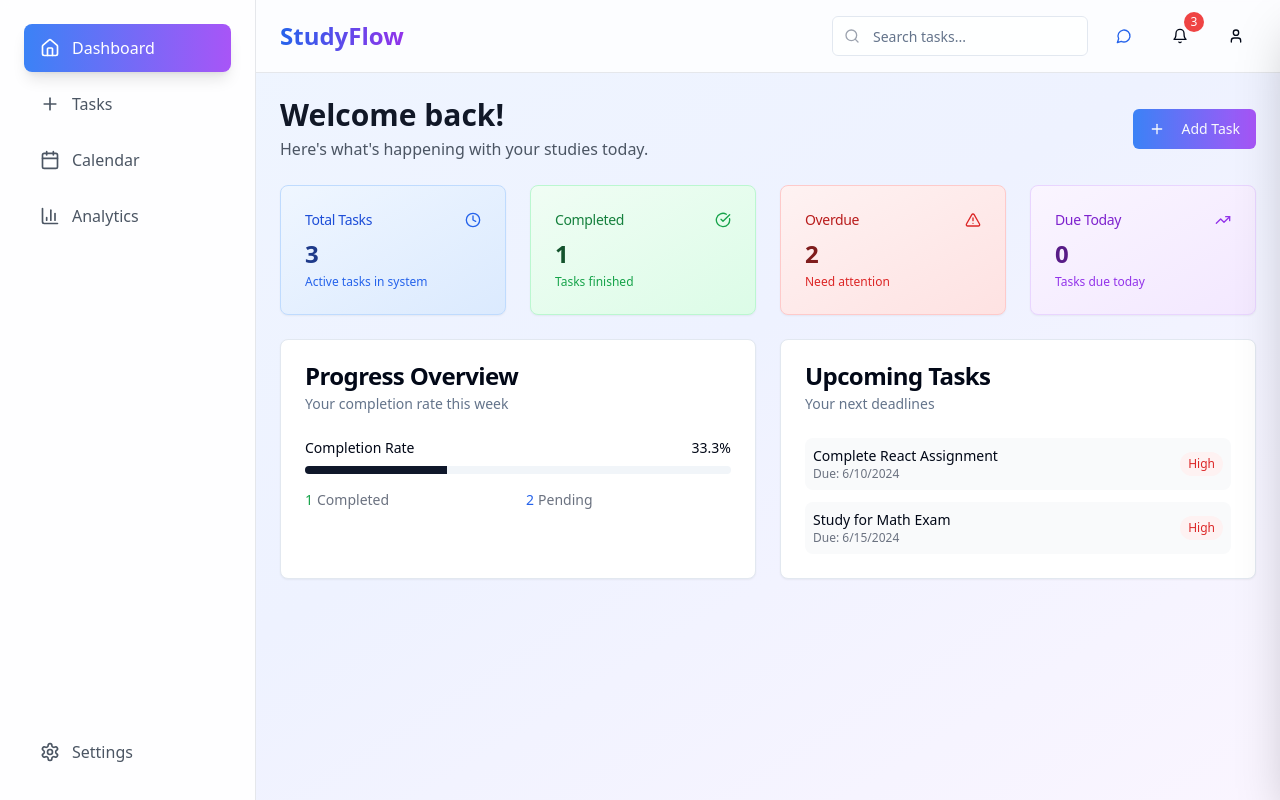
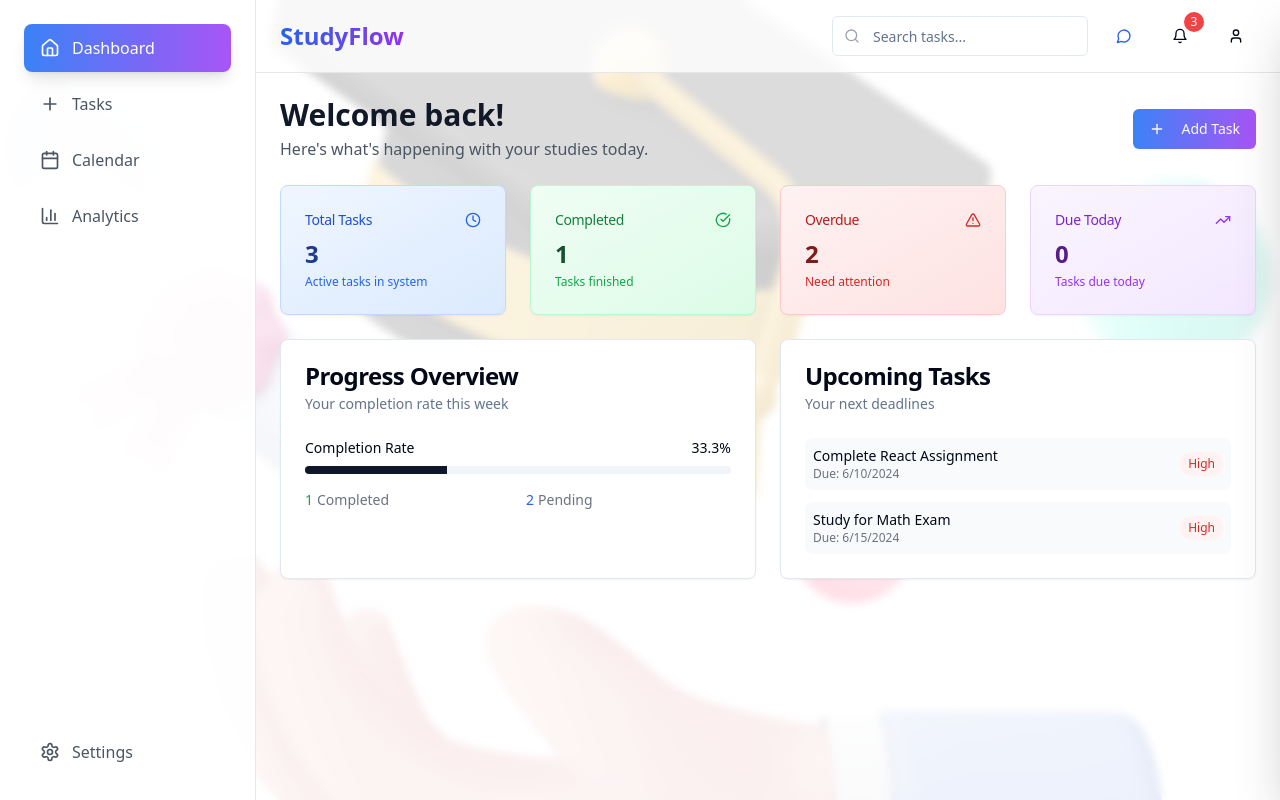
Before and after one commit to mine3438/task-ai-student-pilot, a React (Vite) app: page / in a window 1280 px wide. Built offline with nearby package versions, Linux system fonts and the light colour scheme.

Commit message:
Add background image
Adds a background image to the application.

```diff
--- a/src/pages/Index.tsx
+++ b/src/pages/Index.tsx
@@ -1,3 +1,4 @@
+
 import { useState } from "react";
 import { TaskDashboard } from "@/components/TaskDashboard";
 import { TaskForm } from "@/components/TaskForm";
@@ -114,8 +115,17 @@ const Index = () => {
   };
 
   return (
-    <div className="min-h-screen bg-gradient-to-br from-blue-50 via-indigo-50 to-purple-50">
-      <div className="flex">
+    <div
+      className="min-h-screen relative"
+      style={{
+        backgroundImage: `url('/lovable-uploads/69b7411a-07f4-4583-9f98-f770319ecf48.png')`,
+        backgroundSize: 'cover',
+        backgroundPosition: 'center',
+        backgroundRepeat: 'no-repeat'
+      }}
+    >
+      <div className="absolute inset-0 bg-white/80 backdrop-blur-sm"></div>
+      <div className="relative z-10 flex">
         <Sidebar currentView={currentView} onViewChange={setCurrentView} />
         <div className="flex-1 flex flex-col">
           <Header />
```
Also changed, not shown: public/lovable-uploads/69b7411a-07f4-4583-9f98-f770319ecf48.png (added).
